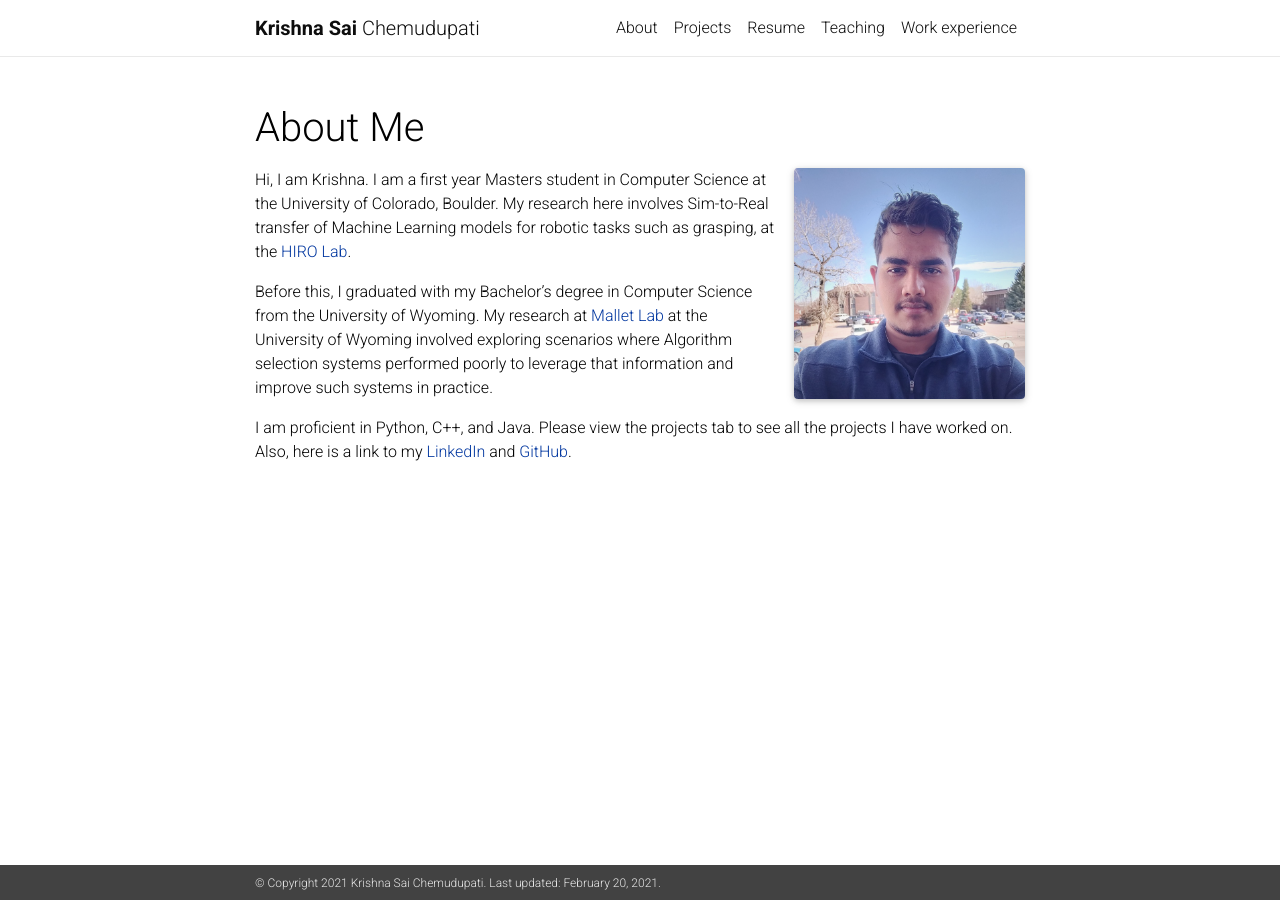
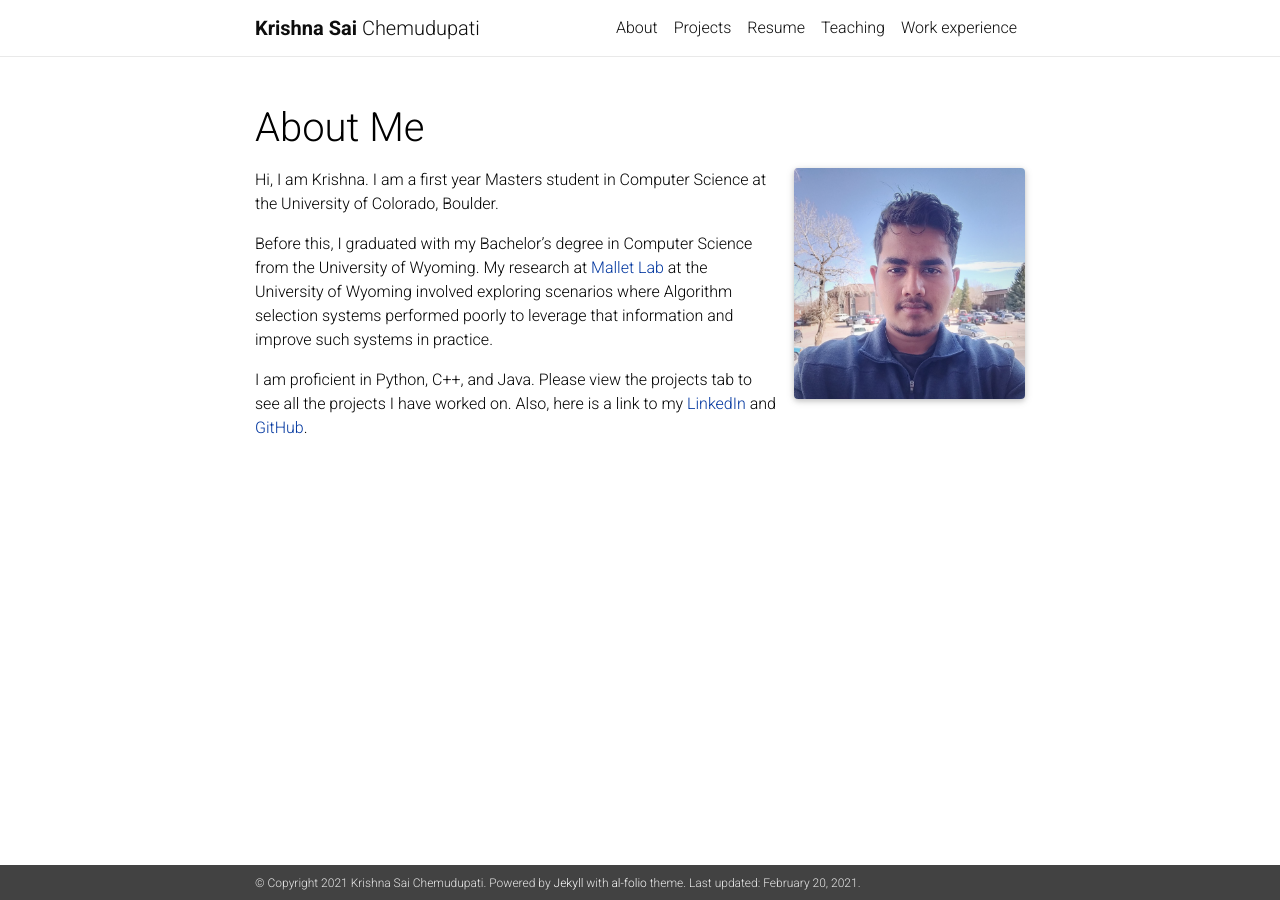
Before and after one commit to chemudupatiks/chemudupatiks.github.io, a Jekyll site: the page built from _pages/about.md, in a window 1280 px wide. Built offline with Jekyll 4.4.1, drawn with Linux system fonts in a browser that asks for light colours; nearby versions of some CDN libraries; a style sheet for code colours, icons or effects is not loaded.

Commit message:
Modified pages
1. Added content to work experience and teaching pages
2. Edited footer in _config
3. Removed some commented code in the resume page
4. Edited home/about page

```diff
--- a/_config.yml
+++ b/_config.yml
@@ -6,12 +6,13 @@
 first_name: Krishna Sai
 last_name: Chemudupati
 email: chemudupatiks@gmail.com
-# description: > # the ">" symbol means to ignore newlines until "footer_text:"
-#   A simple, whitespace theme for academics. Based on [*folio](https://github.com/bogoli/-folio) design.
-# footer_text: >
-#   Powered by <a href="http://jekyllrb.com/" target="_blank">Jekyll</a> with <a href="https://github.com/alshedivat/al-folio">al-folio</a> theme.
-#   Hosted by <a href="https://pages.github.com/" target="_blank">GitHub Pages</a>.
-#   Photos from <a href="https://unsplash.com" target="_blank">Unsplash</a>.
+description: > # the ">" symbol means to ignore newlines until "footer_text:"
+  A simple, whitespace theme for academics. Based on [*folio](https://github.com/bogoli/-folio) design.
+footer_text: >
+  Powered by <a href="http://jekyllrb.com/" target="_blank">Jekyll</a> with <a href="https://github.com/alshedivat/al-folio">al-folio</a> theme.
+
+# Hosted by <a href="https://pages.github.com/" target="_blank">GitHub Pages</a>.
+# Photos from <a href="https://unsplash.com" target="_blank">Unsplash</a>.
 
 url:  # the base hostname & protocol for your site
 baseurl: # the subpath of your site, e.g. /blog/
--- a/_pages/about.md
+++ b/_pages/about.md
@@ -17,7 +17,7 @@
 # social: true  # includes social icons at the bottom of the page
 ---
 
-Hi, I am Krishna. I am a first year Masters student in Computer Science at the University of Colorado, Boulder. My research here involves Sim-to-Real transfer of Machine Learning models for robotic tasks such as grasping, at the <a href="https://hiro-group.ronc.one/people.html" target="blank">HIRO Lab</a>.
+Hi, I am Krishna. I am a first year Masters student in Computer Science at the University of Colorado, Boulder.
 
 Before this, I graduated with my Bachelor's degree in Computer Science from the University of Wyoming. My research at <a href="https://mallet.ai" target="blank">Mallet Lab</a> at the University of Wyoming involved exploring scenarios where Algorithm selection systems performed poorly to leverage that information and improve such systems in practice.
 
```
Also changed, not shown: _pages/resume.md (+1 -5 lines), _pages/teaching.md (+25 -1 lines), _pages/work_experience.md (+14 -1 lines).
